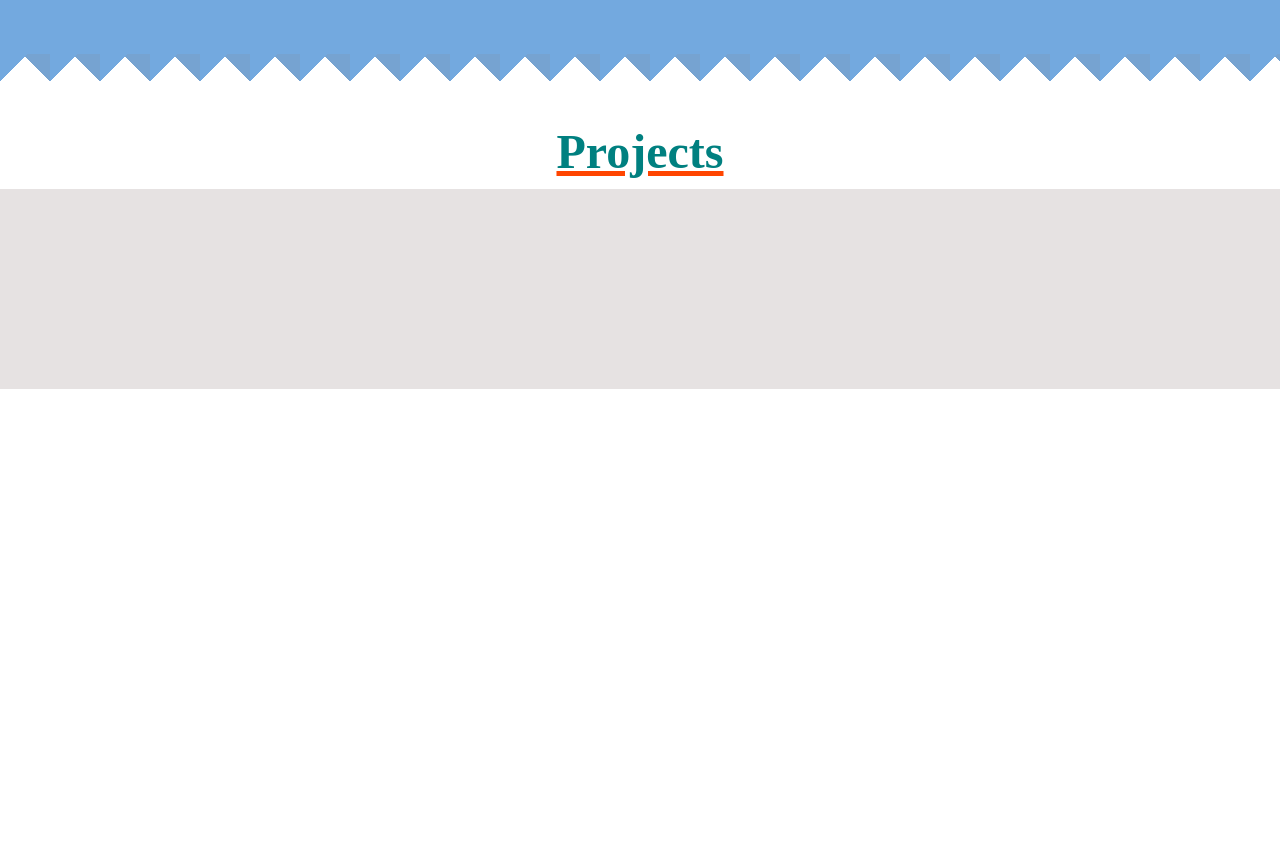
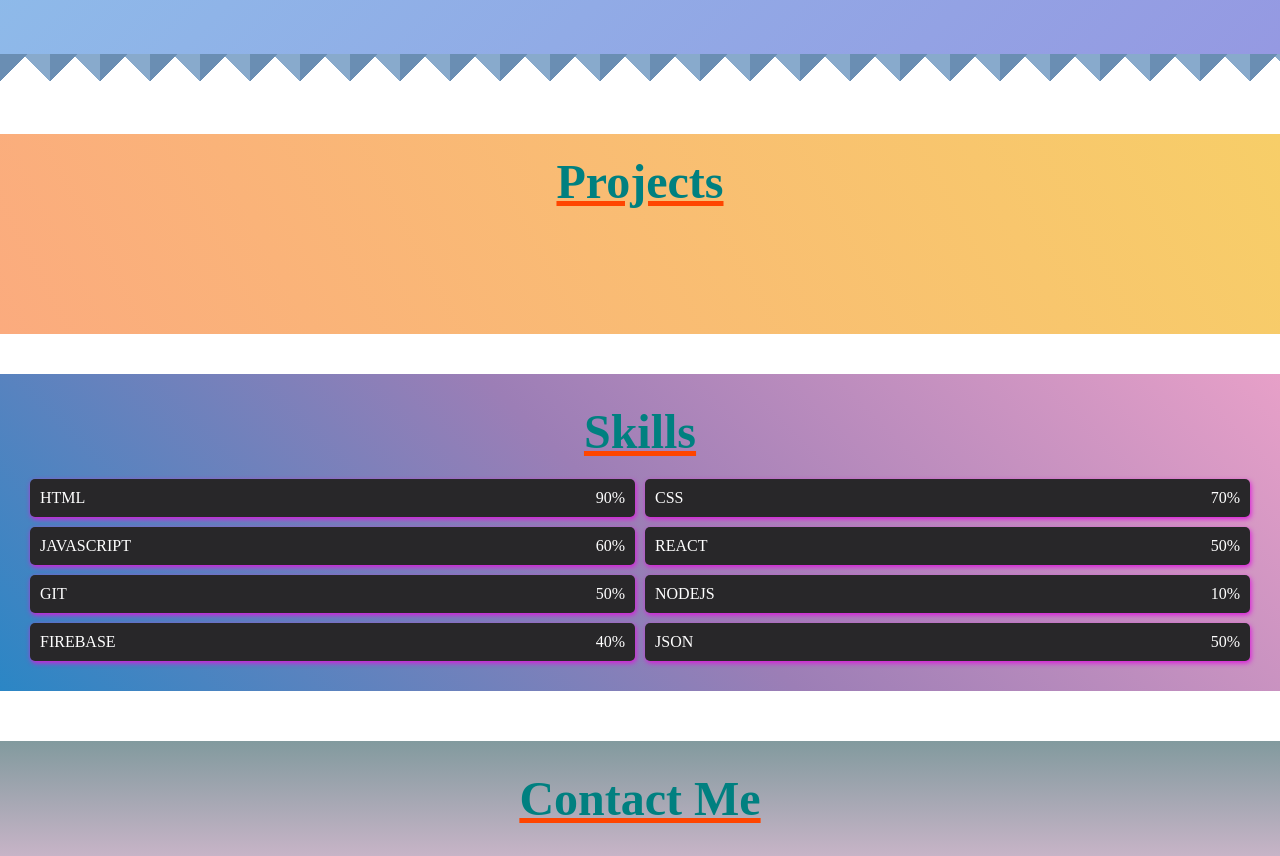
Before and after one commit to TrevorOdhiambo/My-Portfolio, a React (Create React App) app: page / in a window 1280 px wide. Shown: the part 506-1362 px from the top of the page. Before the commit the page ends 895 px from the top, so only its background shows below. Built offline with nearby package versions, Linux system fonts and the light colour scheme.

Commit message:
updated homepage

```diff
--- a/src/App.js
+++ b/src/App.js
@@ -3,11 +3,15 @@ import "./style.css";
 import Navbar from './Nav/Navbar'
 import Hero from './Hero/Hero'
 import Projects from './Projects/Projects'
+import Skills from './Skills/Skills'
+import Contact from './Contact/Contact'
 export default function App() {
   return (
     <div>
      <Hero/>
      <Projects/>
+     <Skills/>
+     <Contact/>
     </div>
   );
 }
--- /dev/null
+++ b/src/Contact/Contact.js
@@ -0,0 +1,17 @@
+import React from "react"
+import './contact.css'
+const Contact = ()=>{
+  return(
+    <section className="contact">
+      <h1 className="title">Contact Me</h1>
+      <div className="details">
+
+      </div>
+      <div className="contact-form">
+
+      </div>
+    </section>
+  )
+}
+
+export default Contact
--- /dev/null
+++ b/src/Contact/contact.css
@@ -0,0 +1,15 @@
+.contact{
+  width: 100vw;
+  padding: 30px;
+  background-color: #D9AFD9;
+  background-image: linear-gradient(0deg, #c7b4c7 0%, #829a9e 100%);
+
+  margin-top: 50px;
+}
+
+.contact h1{
+  color: teal;
+  font-size: 3rem;
+  text-decoration: 5px underline orangered;
+  text-align: center;
+}
--- a/src/Hero/Hero.js
+++ b/src/Hero/Hero.js
@@ -6,12 +6,12 @@ const Hero = ()=>{
     <section className="container">
       <Navbar/>
       <div className="introduction">
-        <h1 className="name">
+        {/* <h1 className="name">
           Hello! I'm TREVOR...
           </h1>
           <p>
             A Budding web developer driven by curiosity!!!
-          </p>
+          </p> */}
 
       </div>
       <div className="buttons">
--- a/src/Hero/hero.css
+++ b/src/Hero/hero.css
@@ -1,6 +1,8 @@
 .container {
   position: relative;
-  background: #73a9df;
+  background-color: #8BC6EC;
+  background-image: linear-gradient(135deg, #8BC6EC 0%, #9599E2 100%);
+
   height:70vh;
   display: flex;
   flex-direction: column;
@@ -17,6 +19,6 @@
   display: block;
   height: 60px;
   background-size: 50px 100%;
-  background-image: linear-gradient(135deg,   #73a9df 25%, transparent 25%), linear-gradient(225deg, #76a3d1 25%, transparent 25%);
+  background-image: linear-gradient(135deg,   #6a8eb3 25%, transparent 25%), linear-gradient(225deg, #88aacc 25%, transparent 25%);
   background-position: 0 0;
 }
--- a/src/Projects/Projects.js
+++ b/src/Projects/Projects.js
@@ -4,8 +4,9 @@ import './projects.css'
 const Projects = ()=>{
    return(
     <section className="projects">
-       <h1 className="title">Projects</h1>
+
       <div className="project-container">
+      <h1 className="title">Projects</h1>
         <div className="single-project">
           <div className="project-gif"></div>
           <div className="project-description"></div>
--- a/src/Projects/projects.css
+++ b/src/Projects/projects.css
@@ -16,7 +16,9 @@
   width: 100vw;
   margin-top: 10px;
   height: 200px;
-  background-color: rgb(230, 226, 226);
+  background-color: #FBAB7E;
+background-image: linear-gradient(62deg, #FBAB7E 0%, #F7CE68 100%);
+
   padding: 20px;
 }
 
--- /dev/null
+++ b/src/Skills/Skills.js
@@ -0,0 +1,47 @@
+import React from 'react'
+import './skills.css'
+const Skills = ()=>{
+  return(
+
+    <section className="skills">
+     <h1>Skills</h1>
+      <div className="skills-box">
+        <div className="tech-item">
+          <p className="tech-name">HTML</p>
+          <p className="percentage">90%</p>
+        </div>
+        <div className="tech-item">
+          <p className="tech-name">CSS</p>
+          <p className="percentage">70%</p>
+        </div>
+        <div className="tech-item">
+          <p className="tech-name">JAVASCRIPT</p>
+          <p className="percentage">60%</p>
+        </div>
+        <div className="tech-item">
+          <p className="tech-name">REACT</p>
+          <p className="percentage">50%</p>
+        </div>
+        <div className="tech-item">
+          <p className="tech-name">GIT</p>
+          <p className="percentage">50%</p>
+        </div>
+        <div className="tech-item">
+          <p className="tech-name">NODEJS</p>
+          <p className="percentage">10%</p>
+        </div>
+        <div className="tech-item">
+          <p className="tech-name">FIREBASE</p>
+          <p className="percentage">40%</p>
+        </div>
+        <div className="tech-item">
+          <p className="tech-name">JSON</p>
+          <p className="percentage">50%</p>
+        </div>
+
+      </div>
+    </section>
+  )
+}
+
+export default Skills
--- /dev/null
+++ b/src/Skills/skills.css
@@ -0,0 +1,40 @@
+.skills{
+  background-color: #f095c9;
+background-image: linear-gradient(225deg, #e7a0c8 0%, #9c7eb6 50%, #2B86C5 100%);
+
+  width: 100vw;
+  margin-top: 40px;
+  padding: 30px;
+}
+.skills h1{
+  color: teal;
+  text-decoration: 5px underline orangered;
+  font-size: 3rem;
+  margin-bottom: 20px;
+  text-align: center;
+}
+
+.skills-box{
+  display: grid;
+  grid-template-columns: repeat(2,1fr);
+  gap: 10px;
+  align-items: center;
+
+
+}
+
+.tech-item{
+  background-color: rgb(40, 39, 41);
+  box-shadow: 1px 2px 5px rgb(221, 24, 221);
+  border-radius: 5px;
+  padding: 10px;
+  display: flex;
+  justify-content: space-between;
+  align-items: center;
+  color: white;
+
+}
+.tech-item:hover{
+  cursor: pointer;
+  transform: scale(0.98);
+}
```
